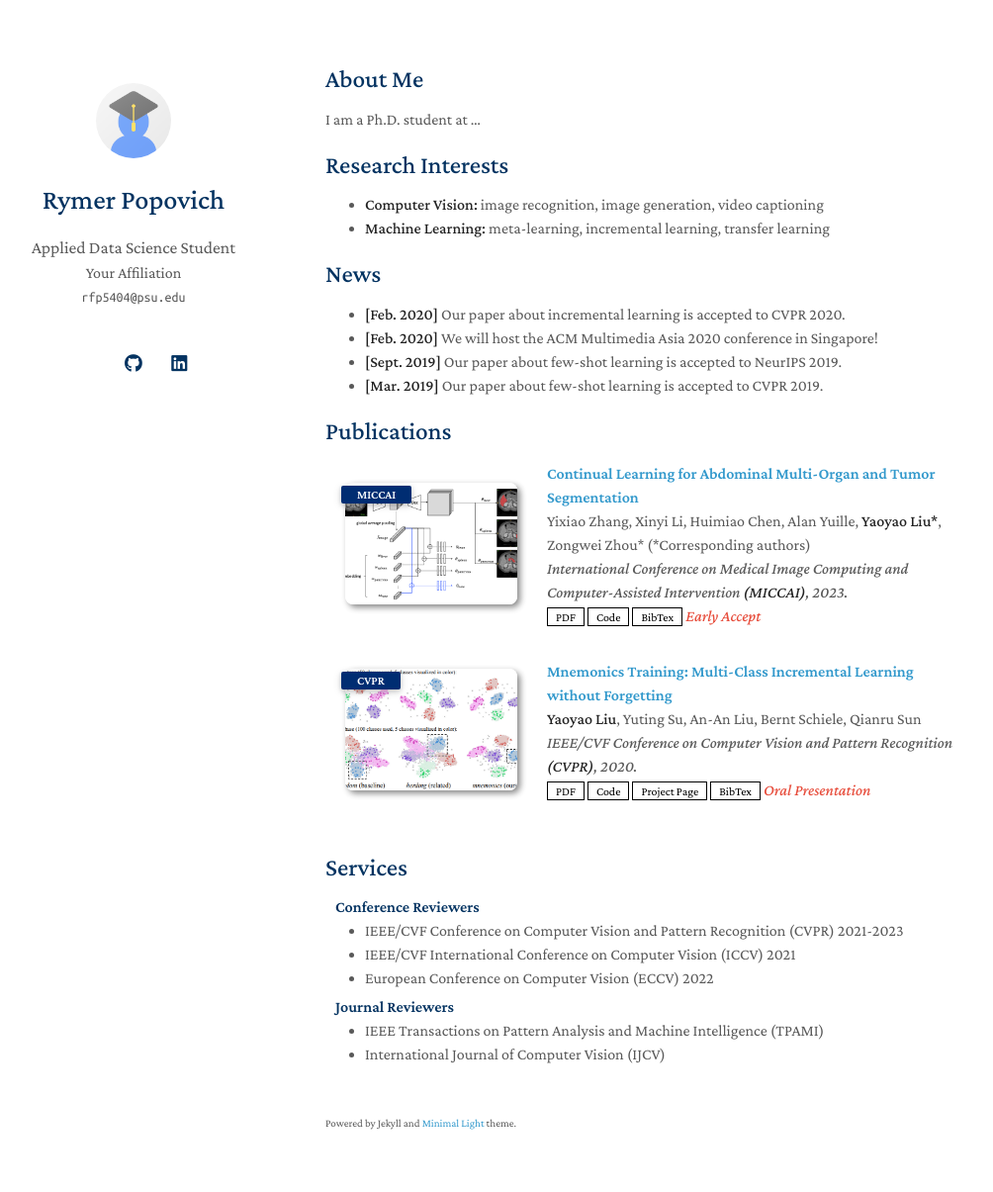
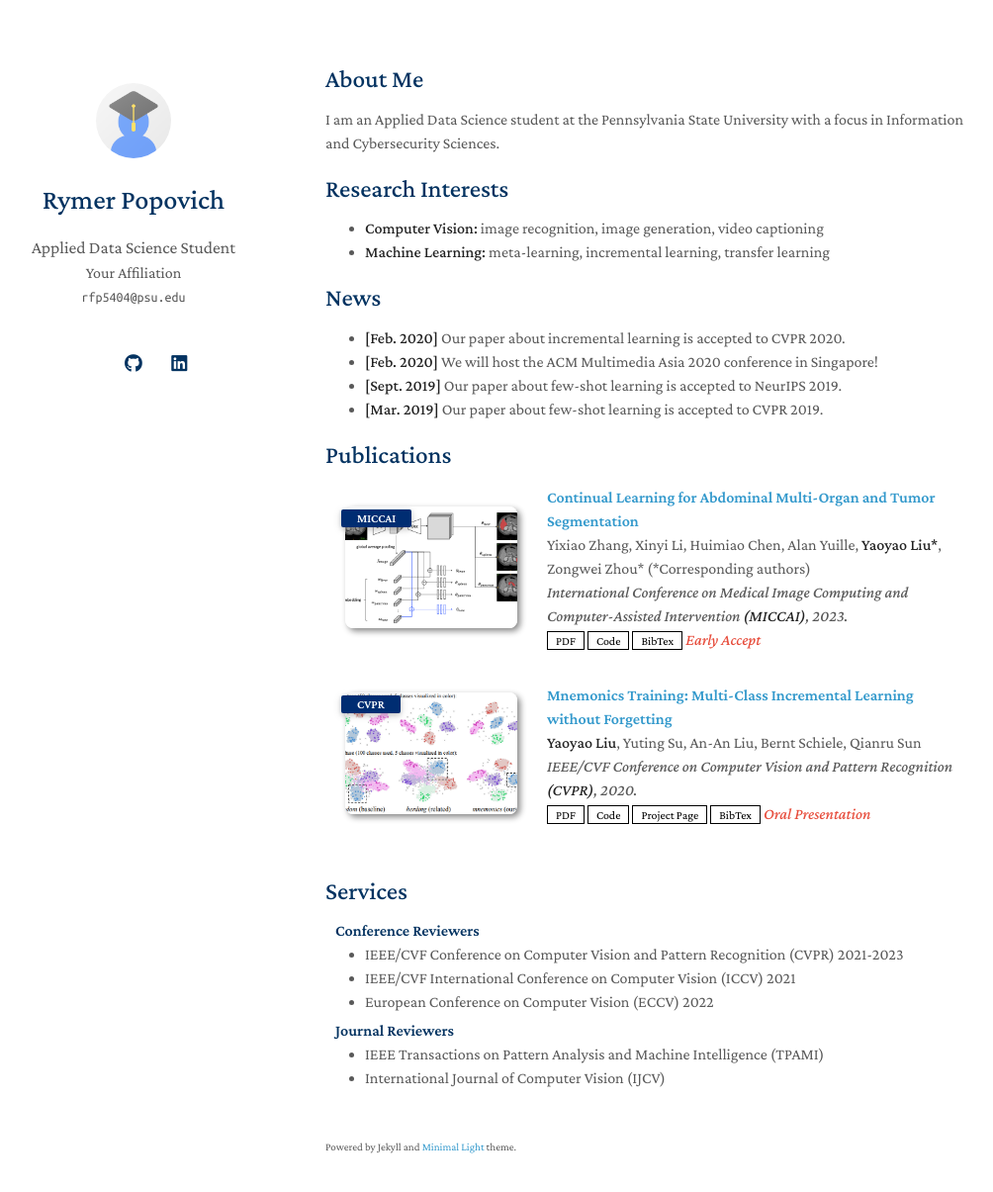
Before and after one commit to Rymerpop03/minimal-light, a Jekyll site: the page built from index.md, in a window 1280 px wide and 1240 px high. Shown: the top 1205 px of the window at 99% size, without its empty margins (141-1145 px from the left). Built offline with Jekyll 4.4.1, drawn with Linux system fonts in a browser that asks for light colours; a style sheet for code colours, icons or effects is not loaded; our own code applies the rules of GitHub Pages for plain Markdown files.

Commit message:
Update index.md

```diff
--- a/index.md
+++ b/index.md
@@ -4,7 +4,7 @@ layout: homepage
 
 ## About Me
 
-I am a Ph.D. student at ...
+I am an Applied Data Science student at the Pennsylvania State University with a focus in Information and Cybersecurity Sciences.
 
 ## Research Interests
 
```
